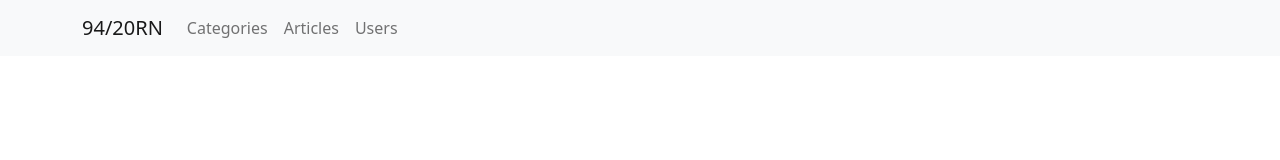
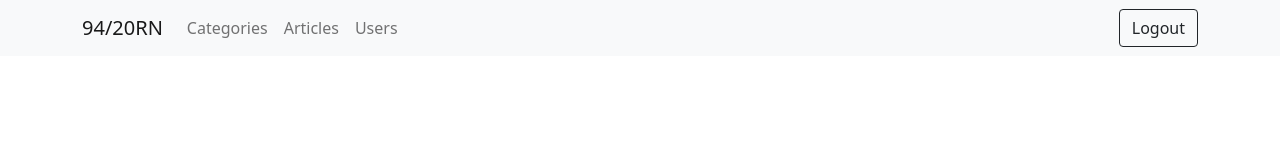
Before and after one commit to VukV/news-frontend-admin, a Vue app: page /categories in a window 1280 px wide. Shown: the top 160 px of the page. Built offline with nearby package versions, Linux system fonts and the light colour scheme; sample sign-in values are in the browser's storage.

Commit message:
logout button

```diff
--- a/src/components/NavbarComponent.vue
+++ b/src/components/NavbarComponent.vue
@@ -17,6 +17,9 @@
             <router-link to="/users" tag="a" class="nav-link">Users</router-link>
           </li>
         </ul>
+        <form v-if="canLogout" class="d-flex" @submit.prevent="logout">
+          <button class="btn btn-outline-dark" type="submit">Logout</button>
+        </form>
       </div>
     </div>
   </nav>
@@ -24,7 +27,18 @@
 
 <script>
 export default {
-  name: "NavbarComponent"
+  name: "NavbarComponent",
+  computed:{
+    canLogout() {
+      return this.$route.name !== 'Login';
+    }
+  },
+  methods:{
+    logout() {
+      localStorage.removeItem('jwt');
+      this.$router.push({name: 'Login'});
+    }
+  }
 }
 </script>
 
```
